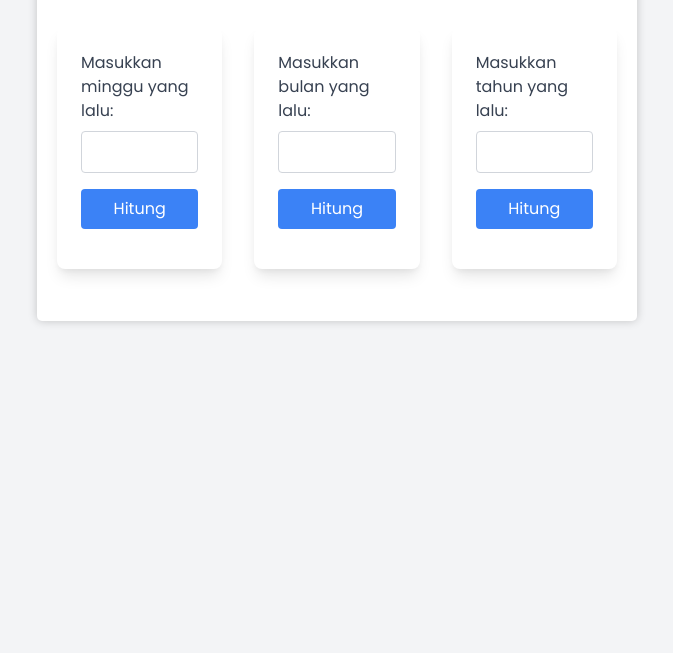
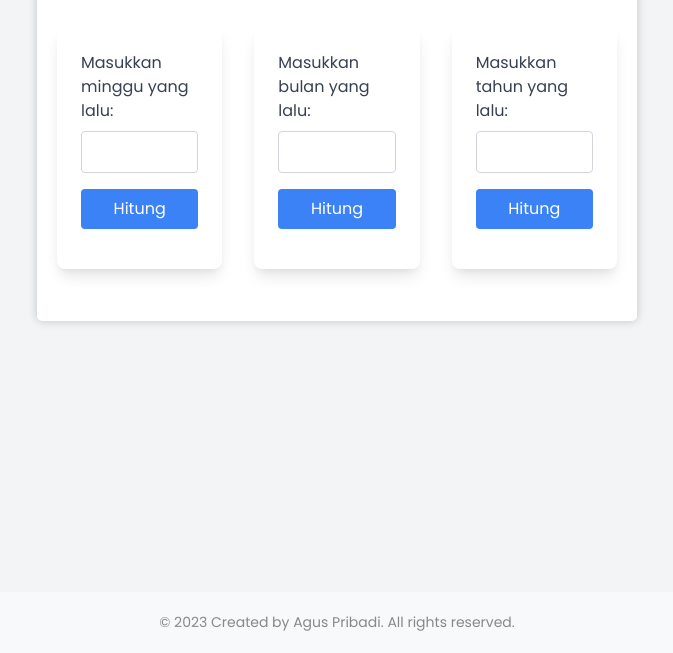
Before and after one commit to AgusPribadi/Hitung-MBT, a plain HTML site: page index.html in a window 1280 px wide. Shown: the part 147-800 px from the top of the page, without its empty margins (303-976 px from the left). Drawn offline with nearby package versions, Linux system fonts and the light colour scheme.

Commit message:
menambahkan footer

```diff
--- a/index.html
+++ b/index.html
@@ -42,6 +42,8 @@
             </div>
         </div>
 
+        <div class="footer">&copy; 2023 Created by <a href="https://www.instagram.com/ag_prbd339/" target="_blank">Agus Pribadi</a>. All rights reserved.</div>
+
         <script src="script.js"></script>
         <script src="https://cdn.jsdelivr.net/npm/dayjs@1.10.7"></script>
         <script src="https://cdn.jsdelivr.net/npm/dayjs/locale/id.js"></script>
--- a/style.css
+++ b/style.css
@@ -53,3 +53,20 @@ h1 {
     border-radius: 5px;
     margin-top: 50px;
 }
+
+.footer {
+    position: fixed;
+    left: 0;
+    bottom: 0;
+    width: 100%;
+    background-color: #f8f9fa;
+    text-align: center;
+    font-size: 14px;
+    color: #888;
+    padding: 20px 0;
+}
+
+a:hover {
+    text-decoration: underline;
+    cursor: pointer;
+}
```
